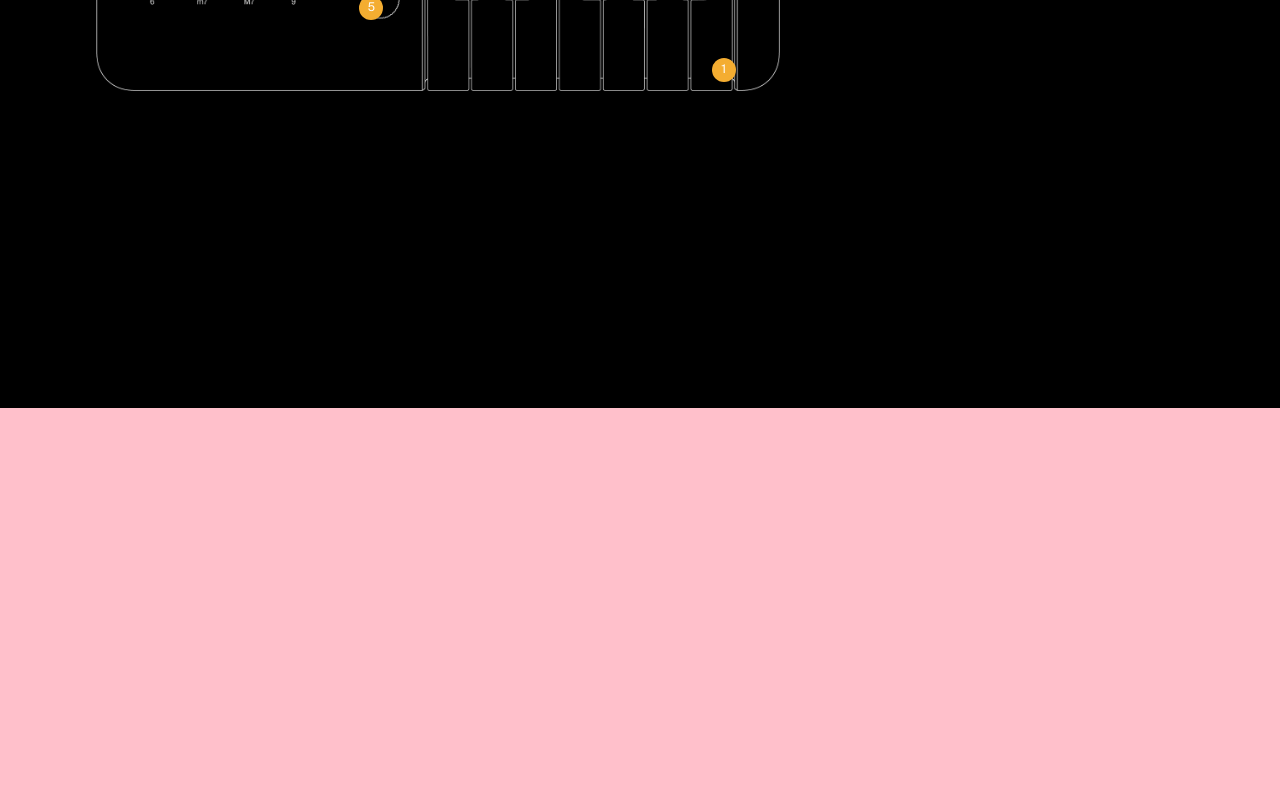
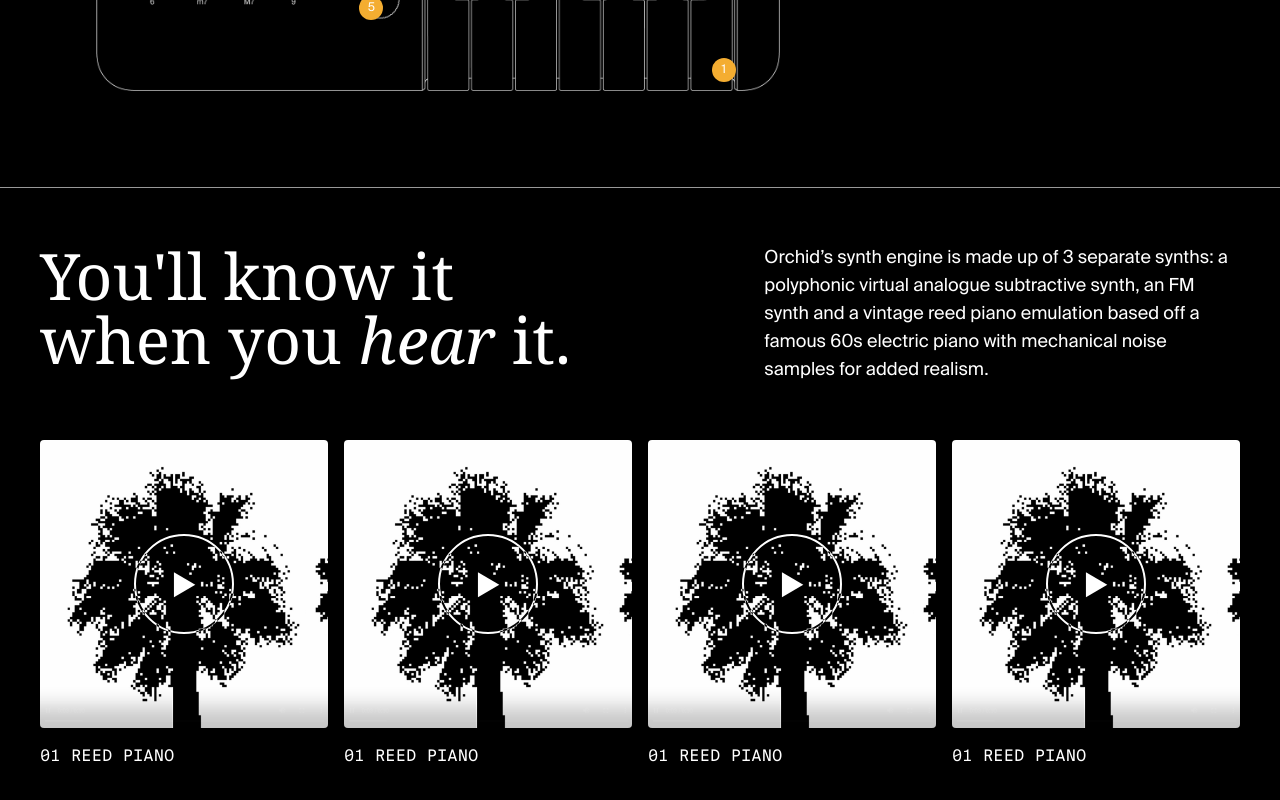
Before and after one commit to kehinde4885/Telepath, a React (Vite) app: page / in a window 1280 px wide. Shown: the part 5776-6576 px from the top of the page. Before the commit the page ends 6184 px from the top, so only its background shows below. Built offline with nearby package versions, Linux system fonts and the light colour scheme; a web font is replaced by a local one.

Commit message:
Added audio Preview Section

```diff
--- a/src/Landing.jsx
+++ b/src/Landing.jsx
@@ -104,8 +104,8 @@ const Landing = () => {
           </div>
         </section>
 
-        <section className="bg-bone">
-          <article className="grid grid-cols-5">
+        <section className="grid grid-cols-5 bg-bone">
+          <article className="col-span-full grid grid-cols-subgrid">
             {/*  */}
             <article className="order-1 col-span-3 p-6">
               <div className="aspect-[61/48] overflow-hidden rounded-[100px]">
@@ -142,7 +142,7 @@ const Landing = () => {
             {/*  */}
           </article>
 
-          <article className="grid grid-cols-5">
+          <article className="col-span-full grid grid-cols-subgrid">
             {/*  */}
             <article className="col-span-3 p-6">
               <div className="overflow-hidden rounded-[100px]">
@@ -172,7 +172,7 @@ const Landing = () => {
             {/*  */}
           </article>
 
-          <article className="grid grid-cols-5">
+          <article className="col-span-full grid grid-cols-subgrid">
             {/*  */}
             <article className="order-1 col-span-3 p-6">
               <div className="aspect-[61/48] overflow-hidden rounded-[100px]">
@@ -208,7 +208,7 @@ const Landing = () => {
             {/*  */}
           </article>
 
-          <article className="grid grid-cols-5">
+          <article className="col-span-full grid grid-cols-subgrid">
             {/*  */}
             <article className="col-span-3 p-6">
               <div className="aspect-[61/48] overflow-hidden rounded-[100px]">
@@ -247,8 +247,135 @@ const Landing = () => {
           </article>
         </section>
 
-        <section className="h-screen bg-black px-10 pt-14 pb-24">
-          <OrchidExp />
+        <section className="bg-black">
+          <div className="px-10 pt-14 pb-24">
+            <OrchidExp />
+          </div>
+
+          <hr className="text-white opacity-60" />
+
+          <section id="audioPreview" className="grid grid-cols-[max-content_1fr] px-10 pt-14 pb-24 gap-y-14">
+            <h2 className="heading2 max-w-[15ch] font-serif text-[64px] text-pretty text-white">
+              You'll know it when you <em>hear</em> it.
+            </h2>
+
+            <p className="max-w-[40ch] justify-self-end text-lg text-pretty text-white">
+              Orchid’s synth engine is made up of 3 separate synths: a
+              polyphonic virtual analogue subtractive synth, an FM synth and a
+              vintage reed piano emulation based off a famous 60s electric piano
+              with mechanical noise samples for added realism.
+            </p>
+
+            <article className="col-span-full flex justify-between gap-4">
+              {/* Full Card */}
+              <div className="max-w-[325px] space-y-4">
+                {/* Video Card */}
+                <div className="relative aspect-square overflow-hidden rounded-sm">
+                  <img className="h-full w-full" src="/reed.jpg" alt="" />
+                  <div className="group/audcard absolute inset-0 flex cursor-pointer items-center justify-center">
+                    <button className="absolute flex aspect-square w-[100px] items-center justify-center rounded-full border-2 border-white text-white mix-blend-exclusion group-hover/audcard:bg-white group-hover/audcard:text-black">
+                      <svg
+                        // width="17"
+                        // height="17"
+                        viewBox="0 0 17 17"
+                        fill="none"
+                        xmlns="http://www.w3.org/2000/svg"
+                        className="aspect-square w-[32px]">
+                        <path
+                          d="M14.5001 8.89665L3.16675 15.5633V2.22998L14.5001 8.89665Z"
+                          fill="currentcolor"
+                        />
+                      </svg>
+                    </button>
+                  </div>
+                </div>
+
+                {/* Video Title */}
+                <p className="font-mono text-white uppercase"> 01 reed piano</p>
+              </div>
+
+              {/* Full Card */}
+              <div className="max-w-[325px] space-y-4">
+                {/* Video Card */}
+                <div className="relative aspect-square overflow-hidden rounded-sm">
+                  <img className="h-full w-full" src="/reed.jpg" alt="" />
+                  <div className="group/audcard absolute inset-0 flex cursor-pointer items-center justify-center">
+                    <button className="absolute flex aspect-square w-[100px] items-center justify-center rounded-full border-2 border-white text-white mix-blend-exclusion group-hover/audcard:bg-white group-hover/audcard:text-black">
+                      <svg
+                        // width="17"
+                        // height="17"
+                        viewBox="0 0 17 17"
+                        fill="none"
+                        xmlns="http://www.w3.org/2000/svg"
+                        className="aspect-square w-[32px]">
+                        <path
+                          d="M14.5001 8.89665L3.16675 15.5633V2.22998L14.5001 8.89665Z"
+                          fill="currentcolor"
+                        />
+                      </svg>
+                    </button>
+                  </div>
+                </div>
+
+                {/* Video Title */}
+                <p className="font-mono text-white uppercase"> 01 reed piano</p>
+              </div>
+
+              {/* Full Card */}
+              <div className="max-w-[325px] space-y-4">
+                {/* Video Card */}
+                <div className="relative aspect-square overflow-hidden rounded-sm">
+                  <img className="h-full w-full" src="/reed.jpg" alt="" />
+                  <div className="group/audcard absolute inset-0 flex cursor-pointer items-center justify-center">
+                    <button className="absolute flex aspect-square w-[100px] items-center justify-center rounded-full border-2 border-white text-white mix-blend-exclusion group-hover/audcard:bg-white group-hover/audcard:text-black">
+                      <svg
+                        // width="17"
+                        // height="17"
+                        viewBox="0 0 17 17"
+                        fill="none"
+                        xmlns="http://www.w3.org/2000/svg"
+                        className="aspect-square w-[32px]">
+                        <path
+                          d="M14.5001 8.89665L3.16675 15.5633V2.22998L14.5001 8.89665Z"
+                          fill="currentcolor"
+                        />
+                      </svg>
+                    </button>
+                  </div>
+                </div>
+
+                {/* Video Title */}
+                <p className="font-mono text-white uppercase"> 01 reed piano</p>
+              </div>
+
+              {/* Full Card */}
+              <div className="max-w-[325px] space-y-4">
+                {/* Video Card */}
+                <div className="relative aspect-square overflow-hidden rounded-sm">
+                  <img className="h-full w-full" src="/reed.jpg" alt="" />
+                  <div className="group/audcard absolute inset-0 flex cursor-pointer items-center justify-center">
+                    <button className="absolute flex aspect-square w-[100px] items-center justify-center rounded-full border-2 border-white text-white mix-blend-exclusion group-hover/audcard:bg-white group-hover/audcard:text-black">
+                      <svg
+                        // width="17"
+                        // height="17"
+                        viewBox="0 0 17 17"
+                        fill="none"
+                        xmlns="http://www.w3.org/2000/svg"
+                        className="aspect-square w-[32px]">
+                        <path
+                          d="M14.5001 8.89665L3.16675 15.5633V2.22998L14.5001 8.89665Z"
+                          fill="currentcolor"
+                        />
+                      </svg>
+                    </button>
+                  </div>
+                </div>
+
+                {/* Video Title */}
+                <p className="font-mono text-white uppercase"> 01 reed piano</p>
+              </div>
+            </article>
+          </section>
         </section>
       </main>
     </>
--- a/src/components/OrchidExp.jsx
+++ b/src/components/OrchidExp.jsx
@@ -31,6 +31,7 @@ const grpStyle3 = "bg-khaki text-black";
 const OrchidExp = () => {
   return (
     <article className="grid grid-cols-[1fr_380px] gap-6">
+
       <section className="px-14">
         <div className="relative z-0">
           <img src="orchidHard.webp" alt="" className="h-full w-full" />
@@ -63,7 +64,8 @@ const OrchidExp = () => {
           </div>
         </div>
       </section>
-      <div className="text-white">
+      {/*  */}
+      <section className="text-white">
         <h2 className="heading font-serif text-[64px]">Explore Orchid</h2>
         <hr />
         <div className="grid grid-cols-2 gap-x-2 gap-y-4 pt-4">
@@ -117,7 +119,8 @@ const OrchidExp = () => {
             settings.
           </p>
         </div>
-      </div>
+      </section>
+
     </article>
   );
 };
```
Also changed, not shown: public/reed.jpg (added).
